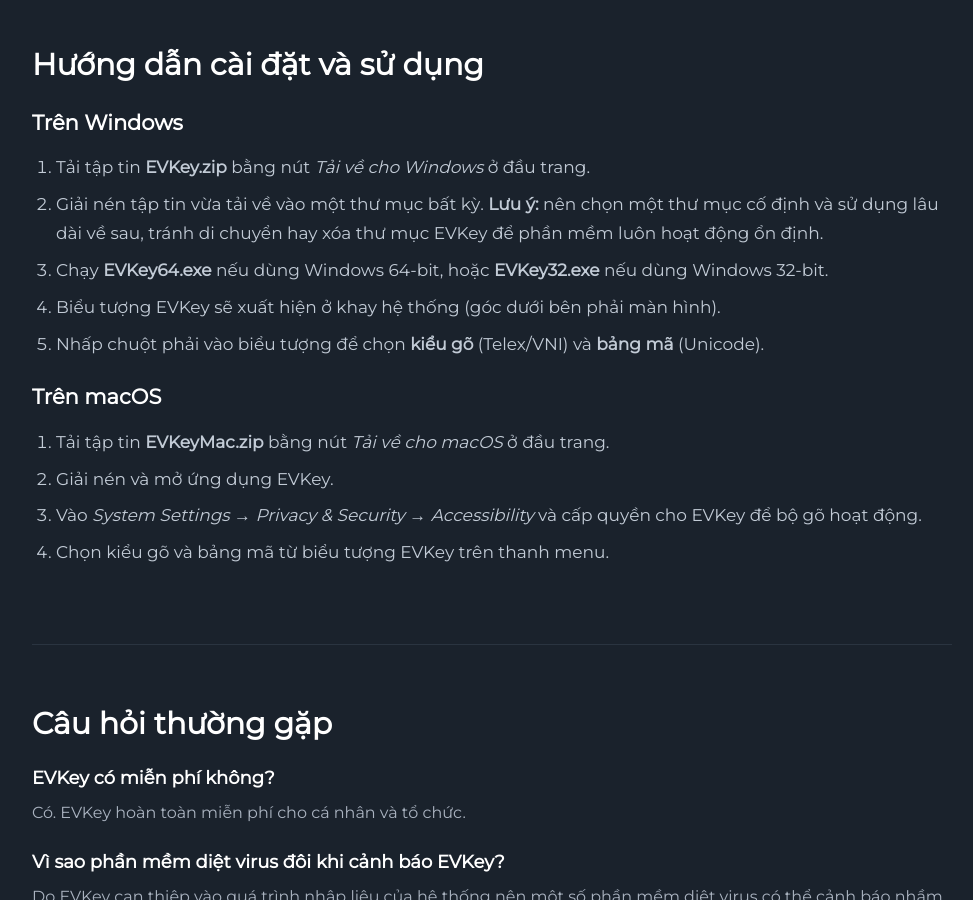
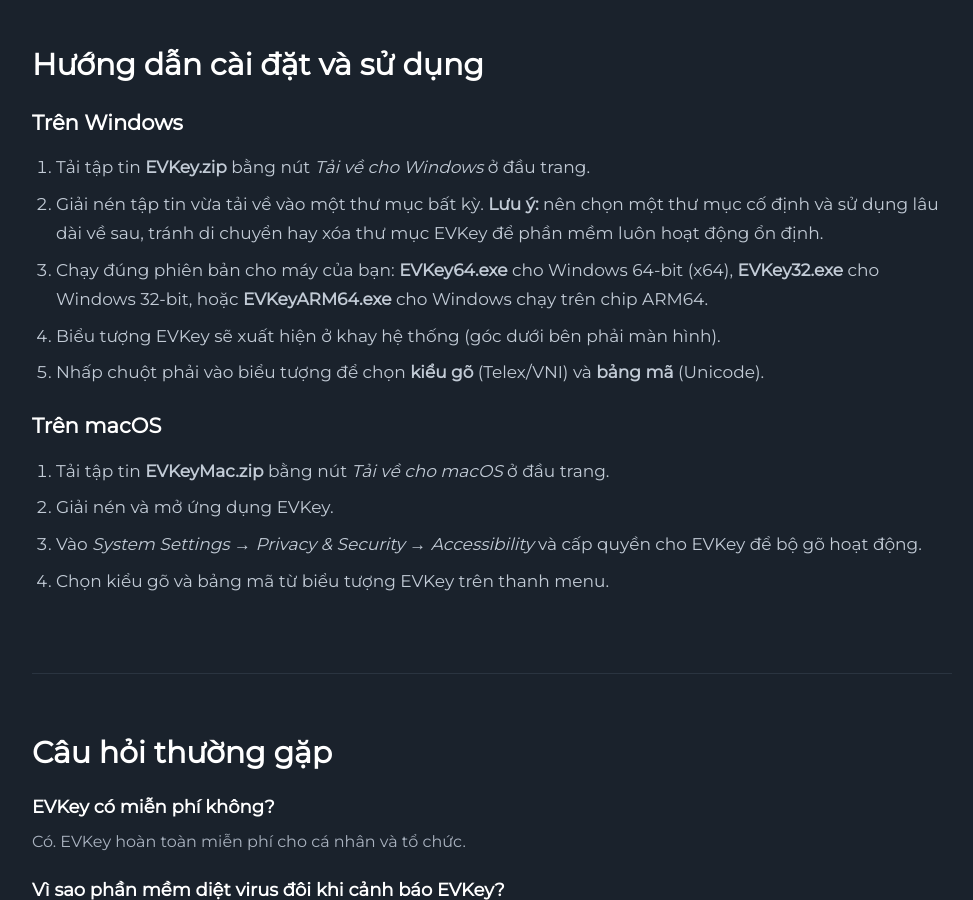
Before and after one commit to lamquangminh/EVKey, a Jekyll site: the page built from docs/index.html, in a window 1280 px wide and 900 px high, scrolled down 2597 px. Shown: the whole window, without its empty margins (148-1121 px from the left). Built offline with Jekyll 4.4.1, drawn with Linux system fonts in a browser that asks for light colours; some web fonts are replaced.

Commit message:
- update guide

```diff
--- a/docs/_includes/content.html
+++ b/docs/_includes/content.html
@@ -163,7 +163,7 @@
       <ol>
         <li>Tải tập tin <strong>EVKey.zip</strong> bằng nút <em>Tải về cho Windows</em> ở đầu trang.</li>
         <li>Giải nén tập tin vừa tải về vào một thư mục bất kỳ. <strong>Lưu ý:</strong> nên chọn một thư mục cố định và sử dụng lâu dài về sau, tránh di chuyển hay xóa thư mục EVKey để phần mềm luôn hoạt động ổn định.</li>
-        <li>Chạy <strong>EVKey64.exe</strong> nếu dùng Windows 64-bit, hoặc <strong>EVKey32.exe</strong> nếu dùng Windows 32-bit.</li>
+        <li>Chạy đúng phiên bản cho máy của bạn: <strong>EVKey64.exe</strong> cho Windows 64-bit (x64), <strong>EVKey32.exe</strong> cho Windows 32-bit, hoặc <strong>EVKeyARM64.exe</strong> cho Windows chạy trên chip ARM64.</li>
         <li>Biểu tượng EVKey sẽ xuất hiện ở khay hệ thống (góc dưới bên phải màn hình).</li>
         <li>Nhấp chuột phải vào biểu tượng để chọn <strong>kiểu gõ</strong> (Telex/VNI) và <strong>bảng mã</strong> (Unicode).</li>
       </ol>
--- a/docs/_preview.html
+++ b/docs/_preview.html
@@ -102,7 +102,7 @@
       <ol>
         <li>Tải tập tin <strong>EVKey.zip</strong> bằng nút <em>Tải về cho Windows</em> ở đầu trang.</li>
         <li>Giải nén tập tin vừa tải về vào một thư mục bất kỳ. <strong>Lưu ý:</strong> nên chọn một thư mục cố định và sử dụng lâu dài về sau, tránh di chuyển hay xóa thư mục EVKey để phần mềm luôn hoạt động ổn định.</li>
-        <li>Chạy <strong>EVKey64.exe</strong> nếu dùng Windows 64-bit, hoặc <strong>EVKey32.exe</strong> nếu dùng Windows 32-bit.</li>
+        <li>Chạy đúng phiên bản cho máy của bạn: <strong>EVKey64.exe</strong> cho Windows 64-bit (x64), <strong>EVKey32.exe</strong> cho Windows 32-bit, hoặc <strong>EVKeyARM64.exe</strong> cho Windows chạy trên chip ARM64.</li>
         <li>Biểu tượng EVKey sẽ xuất hiện ở khay hệ thống (góc dưới bên phải màn hình).</li>
         <li>Nhấp chuột phải vào biểu tượng để chọn <strong>kiểu gõ</strong> (Telex/VNI) và <strong>bảng mã</strong> (Unicode).</li>
       </ol>
```
